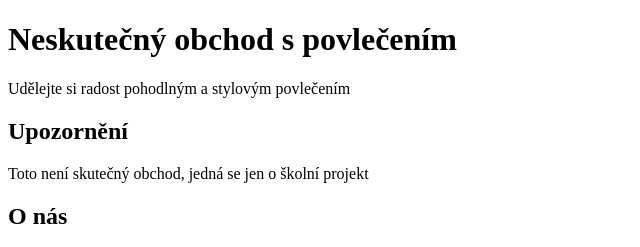
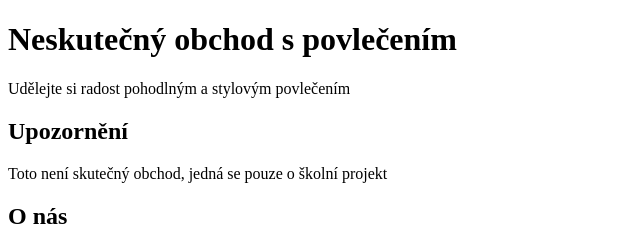
Before and after one commit to rsterba12/tw-selektory-povleceni, a plain HTML site: page index.html in a window 1280 px wide. Shown: the top 247 px of the page, 0-640 px from the left. Drawn offline with Linux system fonts and the light colour scheme.

Commit message:
Update index.html

```diff
--- a/index.html
+++ b/index.html
@@ -29,7 +29,7 @@
     <div>
         <div>
             <h2>Upozornění</h2>
-            <p> Toto není skutečný obchod, jedná se jen o školní projekt</p>
+            <p> Toto není skutečný obchod, jedná se pouze o školní projekt</p>
         </div>
         <div>
             <h2>O nás</h2>
```
